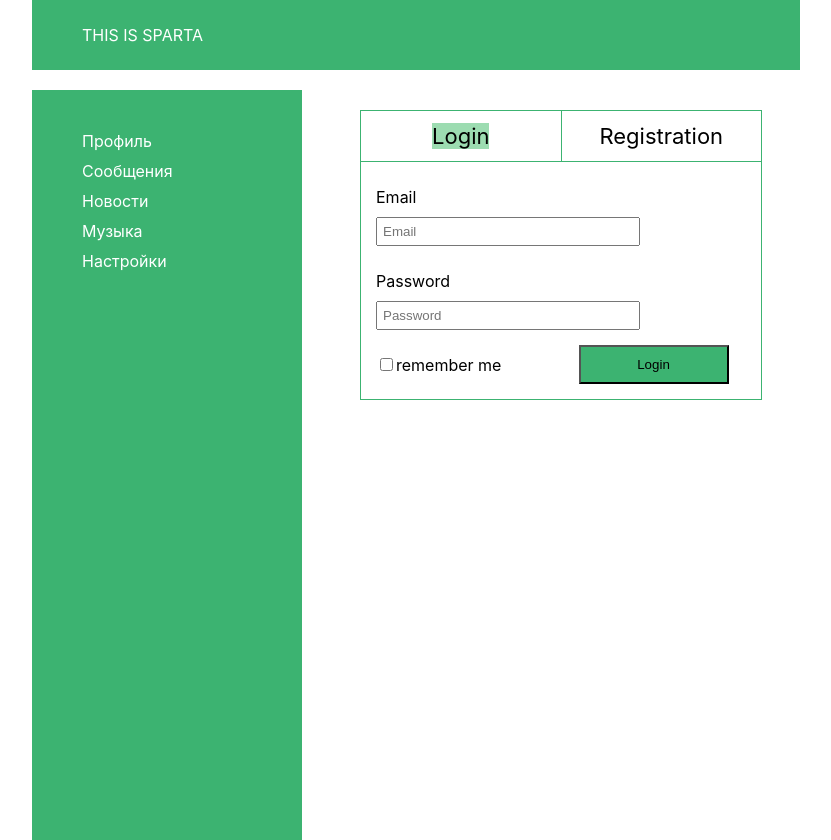
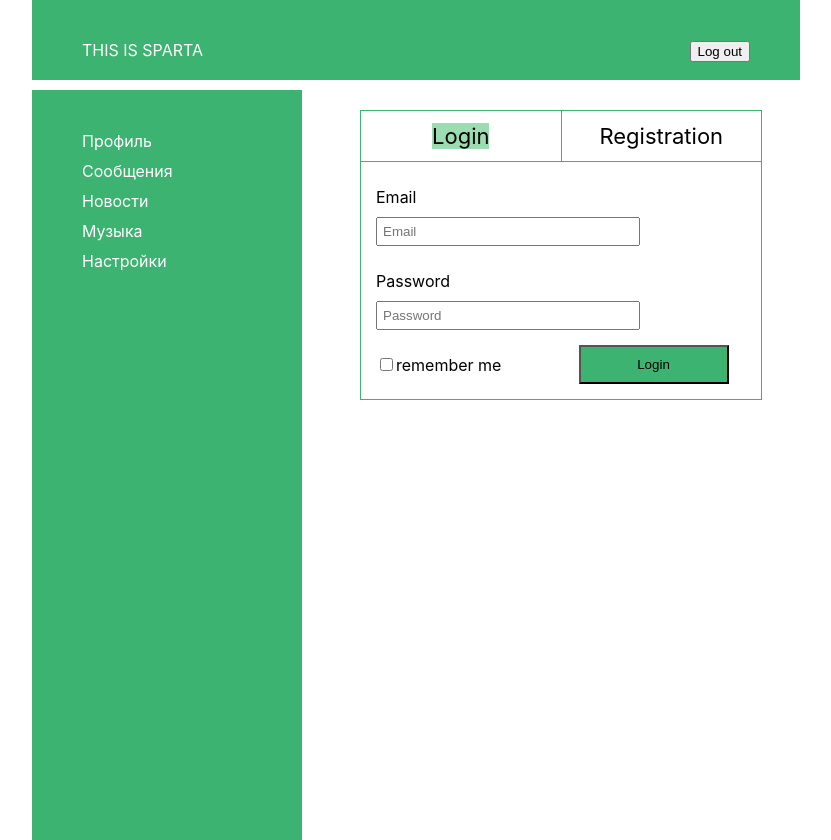
Before and after one commit to mareenas/routing, a React (Create React App) app: page / in a window 1280 px wide. Shown: the whole page, without its empty margins (224-1055 px from the left). Built offline with nearby package versions, Linux system fonts and the light colour scheme.

Commit message:
logout implemented

```diff
--- a/src/components/Dialogs.js
+++ b/src/components/Dialogs.js
@@ -33,6 +33,7 @@ const Dialogs = (props) => {
 const mapStateToProps = (state) => {
     return {
         dialogs: state.dialogs,
+        loginState: state.auth.loginState
     }
 };
 
--- a/src/components/Header.js
+++ b/src/components/Header.js
@@ -1,13 +1,33 @@
 import React from 'react';
 import {Link} from "react-router-dom";
 import style from './css/Header.module.css';
+import connect from "react-redux/es/connect/connect";
+import {logOut} from "../store";
 
-const Header = () => {
+const Header = (props) => {
     return(
         <div className={style.header}>
-            <Link to="/">THIS IS SPARTA</Link>
+            <Link to="/"><span className={style.sparta}>THIS IS SPARTA</span></Link>
+            <Link to="/"><span className={style.logOutButton}><button onClick={props.logOut}>Log out</button></span></Link>
         </div>
     )
 };
 
-export default Header;
+const mapStateToProps = (state) => {
+    return {
+        loginState: state.auth.loginState
+    }
+};
+
+const mapDispatchToProps = (dispatch) => {
+    return {
+        logOut: () => {
+            dispatch(logOut(false))
+        }
+
+    }
+};
+
+const ConnectedHeader = connect(mapStateToProps, mapDispatchToProps)(Header);
+
+export default ConnectedHeader;
--- a/src/components/Profile.js
+++ b/src/components/Profile.js
@@ -7,11 +7,11 @@ import {addStatus} from "../store";
 import {Redirect} from "react-router";
 
 const Profile = (props) => {
-    // if(!props.loginState) {
-    //     return (
-    //         <Redirect to="/" />
-    //     );
-    // }
+    if(!props.loginState) {
+        return (
+            <Redirect to="/" />
+        );
+    }
     return(
         <div className={style.profilePage}>
             <div className={style.profileHeader} />
@@ -59,6 +59,7 @@ const Profile = (props) => {
 const mapStateToProps = (state) => {
     return {
         profile: state.profile,
+        loginState: state.auth.loginState
     }
 };
 
--- a/src/components/css/Header.module.css
+++ b/src/components/css/Header.module.css
@@ -1,10 +1,18 @@
 .header {
     background-color: mediumseagreen;
-    margin-bottom: 20px;
-    padding: 25px 50px;
+    margin-bottom: 10px;
+    padding: 40px 50px;
 }
 
 .header a, .header a:hover, .header a:visited, .header a:active {
     color: white;
     text-decoration: none;
 }
+
+.sparta {
+    float: left;
+}
+
+.logOutButton {
+    float: right;
+}
--- a/src/store.js
+++ b/src/store.js
@@ -9,6 +9,7 @@ const REMEMBER_USER = 'REMEMBER_USER';
 const LOGIN_ON_CHANGE = 'LOGIN_ON_CHANGE';
 const PASSWORD_ON_CHANGE = 'PASSWORD_ON_CHANGE';
 const SET_LOG_IN_TO_TRUE = 'SET_LOG_IN_TO_TRUE';
+const SET_LOG_IN_TO_FALSE = 'SET_LOG_IN_TO_FALSE';
 
 export const addMessage = (message) => {
     return {
@@ -49,6 +50,12 @@ export const savePassword = (password) => {
 export const logIn = (status) => {
     return {
         type: SET_LOG_IN_TO_TRUE,
+        status
+    }
+};
+export const logOut = (status) => {
+    return {
+        type: SET_LOG_IN_TO_FALSE,
         status
     }
 };
@@ -218,6 +225,9 @@ const authReducer = (state = authInitialState, action) => {
         case SET_LOG_IN_TO_TRUE:
             newState.loginState = action.status;
             return newState;
+        case SET_LOG_IN_TO_FALSE:
+            newState.loginState = action.status;
+            return newState;
         default:
             return state;
     }
```
